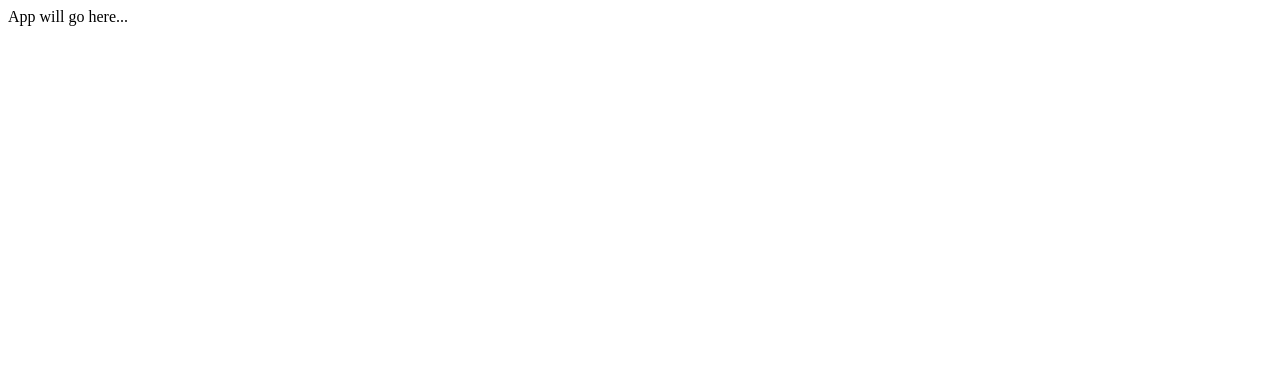
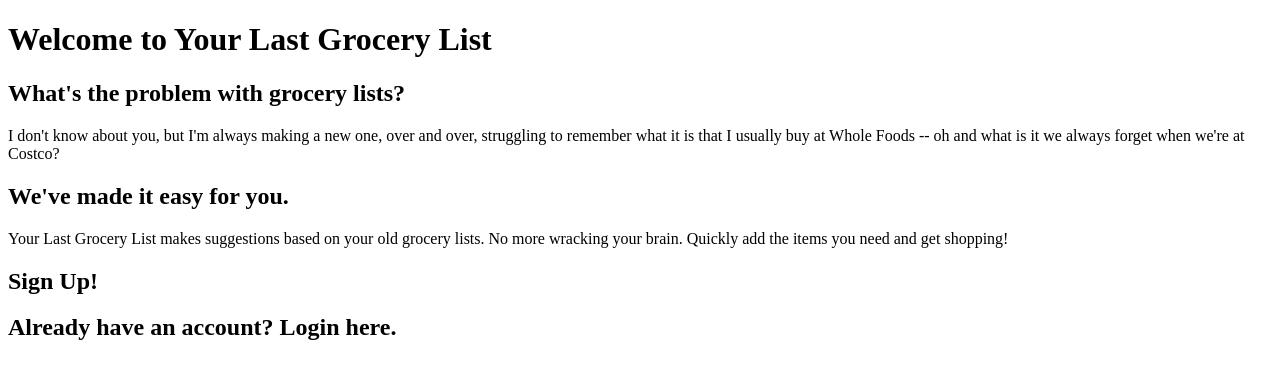
Before and after one commit to marymatt504/your-last-grocery-list, a React app: page / in a window 1280 px wide. Shown: the top 378 px of the page. Built offline with nearby package versions, Linux system fonts and the light colour scheme; the HTML template or start-up script is replaced by a standard one.

Commit message:
add css for font sizes and setup home page component

```diff
--- a/client/src/components/App.jsx
+++ b/client/src/components/App.jsx
@@ -1,19 +1,23 @@
+
 import React from 'react';
+import HomePage from './HomePage.jsx';
+import LoginModal from './LoginModal.jsx';
 
 class App extends React.Component {
 
   constructor(props) {
     super(props);
     this.state = {
+      view: 'homepage'
     }
   }
 
   render() {
-    return (
-      <div>
-        App will go here...
-      </div>
-    )
+    if (this.state.view === 'homepage') {
+      return <HomePage />
+    } else if (this.state === 'login') {
+      return <LoginModal />
+    }
   }
 }
 
--- /dev/null
+++ b/client/src/components/HomePage.jsx
@@ -0,0 +1,16 @@
+import React from 'react';
+
+let HomePage = (props) => (
+  <div>
+    <h1>Welcome to Your Last Grocery List</h1>
+    <h2>What's the problem with grocery lists?</h2>
+    <p>I don't know about you, but I'm always making a new one, over and over, struggling to remember what it is that I usually buy at Whole Foods -- oh and what is it we always forget when we're at Costco?</p>
+    <h2>We've made it easy for you.</h2>
+    <p>Your Last Grocery List makes suggestions based on your old grocery lists. No more wracking your brain. Quickly add the items you need and get shopping!</p>
+    <h2>Sign Up!</h2>
+    {/* sign up form */}
+    <h2>Already have an account? Login here.</h2>
+  </div>
+);
+
+export default HomePage;
```
Also changed, not shown: client/src/components/LoginModal.jsx (added), client/src/components/SignUpForm.jsx (added), 2 other files (tests, documents, lock files or other folders).
